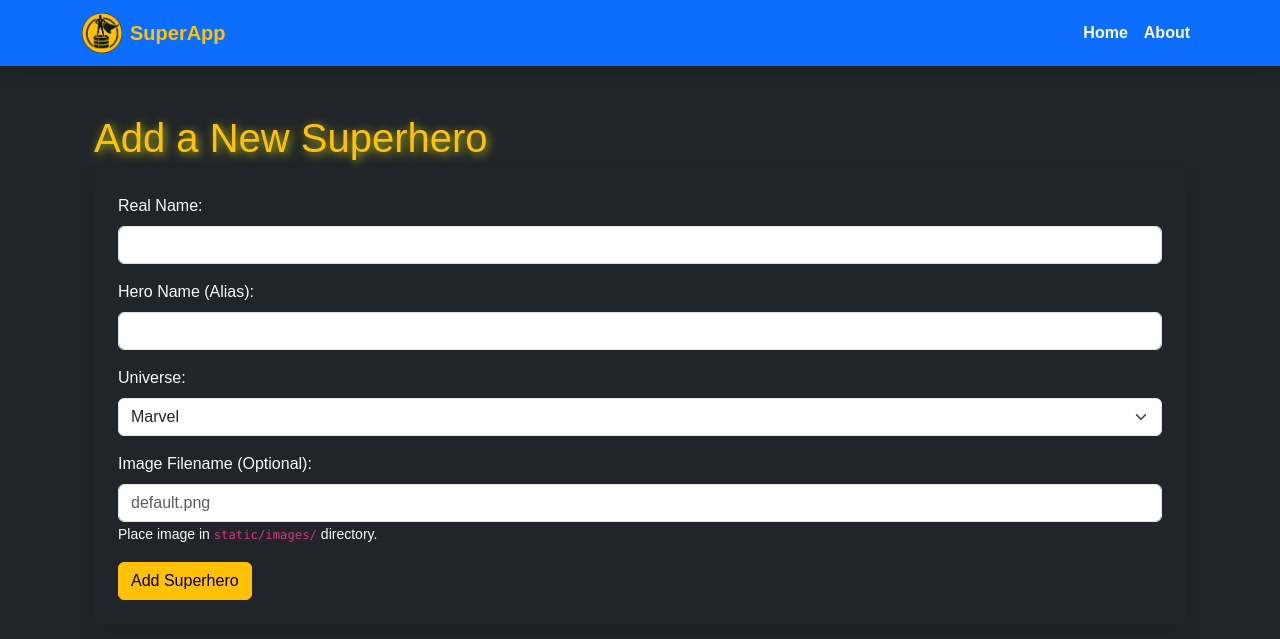
After one commit to miketeachestech/example-superhero-flask-crud-pwa, a Flask app: page /add in a window 1280 px wide. The commit adds this page. Shown: the top 639 px of the page. Run offline with Flask 3, Linux system fonts and the light colour scheme.

Commit message:
Created form that allows users to add their own superheroes.

```diff
--- a/app/routes.py
+++ b/app/routes.py
@@ -1,4 +1,4 @@
-from flask import Blueprint, render_template
+from flask import Blueprint, render_template, request, redirect, url_for
 from app.database import get_db_connection
 
 main = Blueprint('main', __name__)
@@ -9,7 +9,7 @@ def home():
     conn = get_db_connection()
     cursor = conn.cursor()
 
-    # Get all superheroes
+    # Get all superheroes (including images)
     cursor.execute("SELECT * FROM superheroes")
     superheroes = cursor.fetchall()
 
@@ -32,3 +32,23 @@ def home():
 def about():
     """Simple About page"""
     return render_template("about.html")
+
+@main.route('/add', methods=['GET', 'POST'])
+def add_superhero():
+    """Form to add a new superhero"""
+    if request.method == 'POST':
+        name = request.form['name']
+        alias = request.form['alias']
+        universe = request.form['universe']
+        image_url = request.form['image_url'] if request.form['image_url'] else 'default.png'
+
+        conn = get_db_connection()
+        cursor = conn.cursor()
+        cursor.execute("INSERT INTO superheroes (name, alias, universe, image_url) VALUES (?, ?, ?, ?)",
+                       (name, alias, universe, image_url))
+        conn.commit()
+        conn.close()
+
+        return redirect(url_for('main.home'))
+
+    return render_template("add_superhero.html")
--- /dev/null
+++ b/app/templates/add_superhero.html
@@ -0,0 +1,36 @@
+{% extends "base.html" %}
+
+{% block content %}
+<div class="container">
+    <h1 class="text-warning">Add a New Superhero</h1>
+
+    <form method="POST" action="{{ url_for('main.add_superhero') }}" class="bg-dark p-4 rounded shadow">
+        <div class="mb-3">
+            <label for="name" class="form-label text-light">Real Name:</label>
+            <input type="text" class="form-control" id="name" name="name" required>
+        </div>
+
+        <div class="mb-3">
+            <label for="alias" class="form-label text-light">Hero Name (Alias):</label>
+            <input type="text" class="form-control" id="alias" name="alias" required>
+        </div>
+
+        <div class="mb-3">
+            <label for="universe" class="form-label text-light">Universe:</label>
+            <select class="form-select" id="universe" name="universe" required>
+                <option value="Marvel">Marvel</option>
+                <option value="DC">DC</option>
+                <option value="Other">Other</option>
+            </select>
+        </div>
+
+        <div class="mb-3">
+            <label for="image_url" class="form-label text-light">Image Filename (Optional):</label>
+            <input type="text" class="form-control" id="image_url" name="image_url" placeholder="default.png">
+            <small class="text-light">Place image in <code>static/images/</code> directory.</small>
+        </div>
+
+        <button type="submit" class="btn btn-warning">Add Superhero</button>
+    </form>
+</div>
+{% endblock %}
--- a/app/templates/home.html
+++ b/app/templates/home.html
@@ -3,6 +3,10 @@
 {% block content %}
     <div class="container">
         <h1 class="text-warning">Superheroes</h1>
+
+        <div class="text-end mb-3">
+            <a href="{{ url_for('main.add_superhero') }}" class="btn btn-success">➕ Add Superhero</a>
+        </div>
 
         <div class="row">
             {% for hero in superheroes %}
```
Lines whose indentation alone changed are shown as unchanged.
